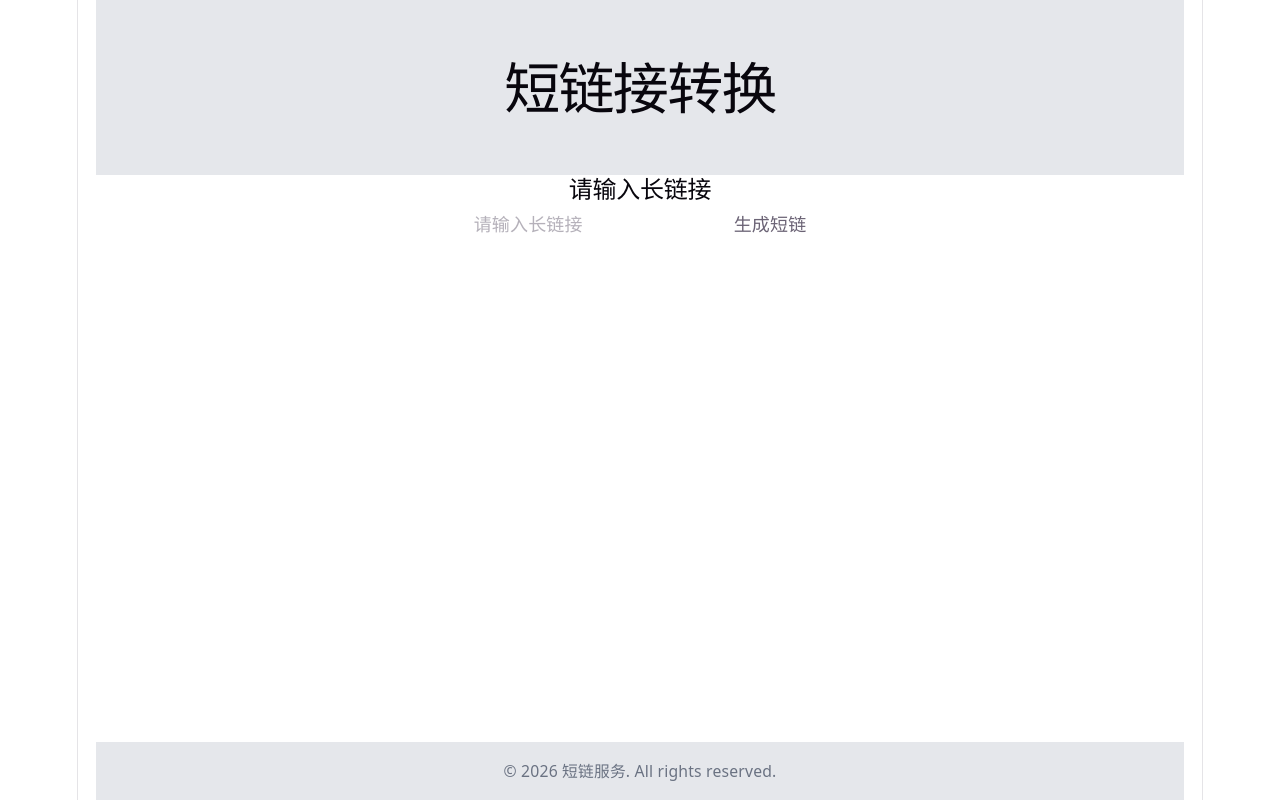
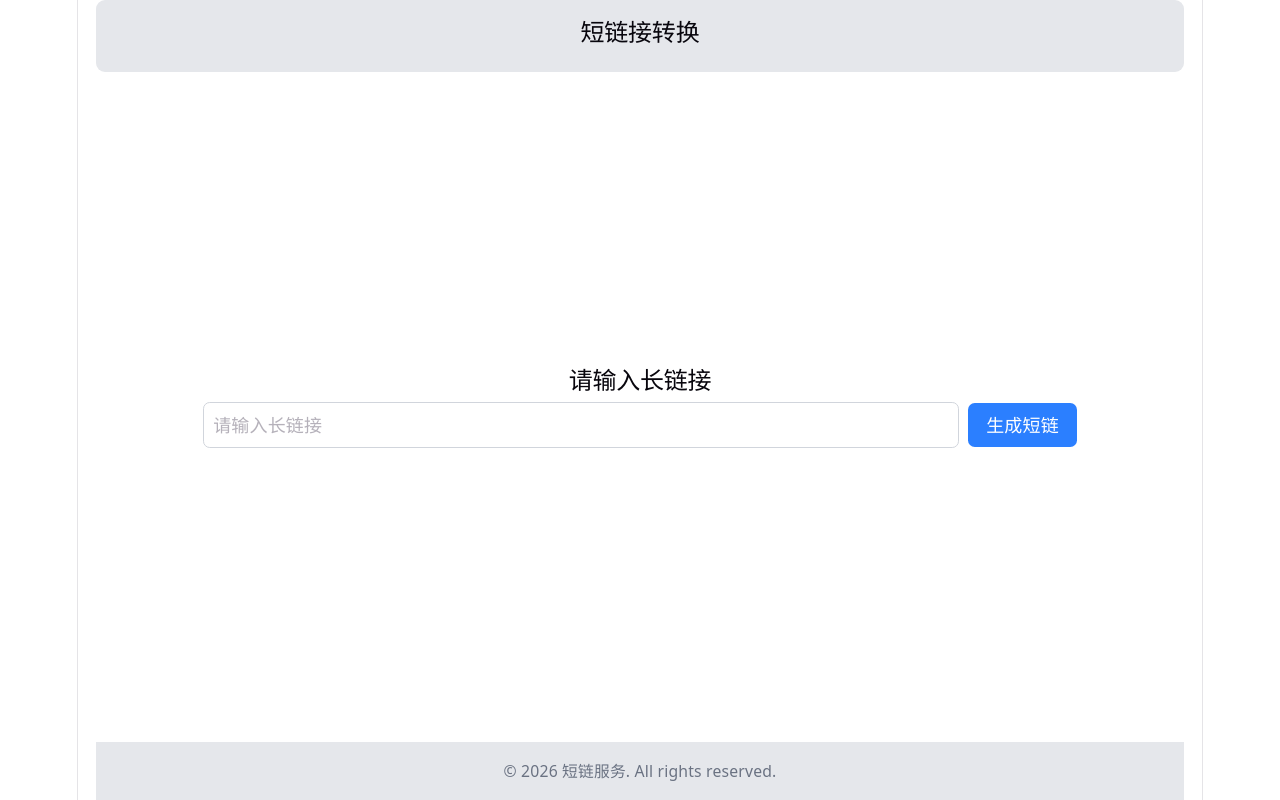
Before and after one commit to cittan/shrty, a React (Vite) app in the folder packages/frontend/: page / in a window 1280 px wide. Built offline with nearby package versions, Linux system fonts and the light colour scheme.

Commit message:
修改部分样式

```diff
--- a/packages/frontend/src/components/Header.tsx
+++ b/packages/frontend/src/components/Header.tsx
@@ -1,7 +1,7 @@
 export default function Header() {
     return (
-        <header className="p-4 bg-gray-200 text-center">
-            <h1 className="text-2xl font-bold">短链接转换</h1>
+        <header className="p-4 bg-gray-200 text-center rounded-lg">
+            <h2 className="text-xl font-bold">短链接转换</h2>
         </header>
     )
 }
--- a/packages/frontend/src/components/Layout.tsx
+++ b/packages/frontend/src/components/Layout.tsx
@@ -7,7 +7,7 @@ export default function Layout({children}:{children:ReactNode}) {
     return (
         <div className="container mx-auto px-4 flex flex-col min-h-screen">
             <Header />
-            <main className="flex-1">
+            <main className="flex-1 flex flex-col justify-center items-center">
                 {children}
             </main>
             <Footer />
--- a/packages/frontend/src/pages/HomePage.tsx
+++ b/packages/frontend/src/pages/HomePage.tsx
@@ -33,15 +33,17 @@ export default function HomePage() {
 
     return (
         <Layout>
-            <h2>请输入长链接</h2>
-            <form onSubmit={handleSubmit}>
+            <h2 className="text-2xl font-bold text-center">请输入长链接</h2>
+            <form onSubmit={handleSubmit} className="flex gap-2 justify-center items-center h-full">
                 <input
                     type="text"
                     placeholder="请输入长链接"
                     value={longUrl}
                     onChange={(e) => setLongUrl(e.target.value)}
+                    className="w-2xl p-2 border border-gray-300 rounded-md focus:outline-none focus:ring-blue-500"
+                    required
                 />
-                <button type="submit" disabled={mutation.isPending}>
+                <button type="submit" disabled={mutation.isPending} className="bg-blue-500 text-white px-4 py-2 rounded-md">
                     {mutation.isPending ? "生成中..." : "生成短链"}
                 </button>
             </form>
```
